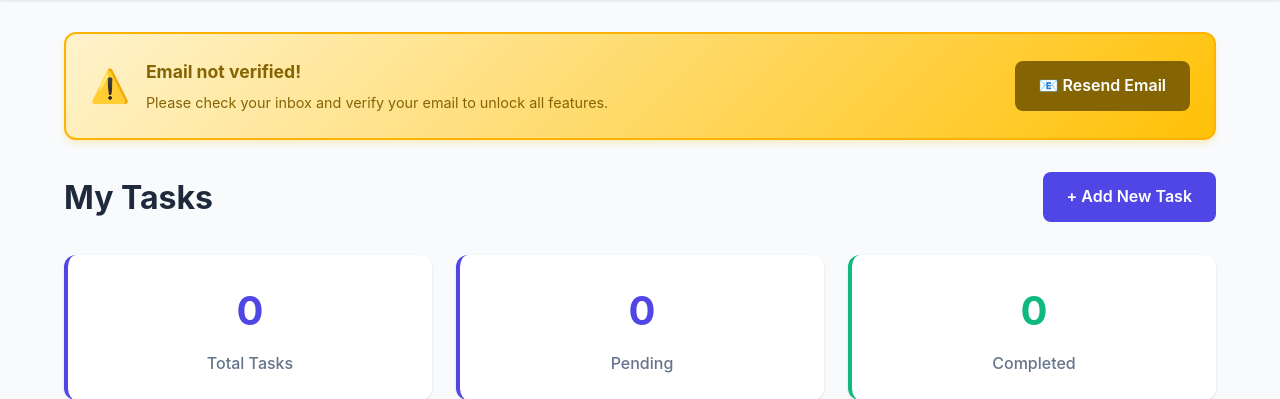
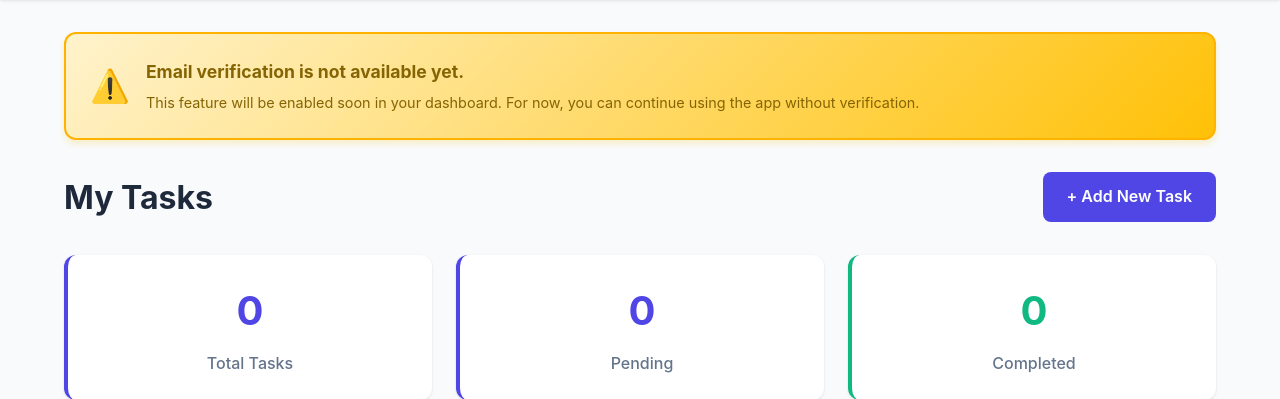
Before and after one commit to pinchase/todo, a Django app: page /dashboard/ in a window 1280 px wide. Shown: the part 70-469 px from the top of the page. Run offline with Django 5.2, Linux system fonts and the light colour scheme; a user stored in the database is signed in; data that the repository does not hold is empty.

Commit message:
email resend not working properly

```diff
--- a/todoproject/tasks/templates/tasks/dashboard.html
+++ b/todoproject/tasks/templates/tasks/dashboard.html
@@ -10,15 +10,13 @@
     <div class="verification-content">
         <span class="verification-icon">⚠️</span>
         <div class="verification-text">
-                <strong>Email not verified!</strong>
-                <p>Please check your inbox and verify your email to unlock all features.</p>
+            <strong>Email verification is not available yet.</strong>
+            <p>This feature will be enabled soon in your dashboard. For now, you can continue using the app without verification.</p>
         </div>
-            <a href="{% url 'resend_verification' %}" class="btn-resend">
-                📧 Resend Email
-            </a>
     </div>
 </div>
 {% endif %}
+
 
     <div class="dashboard-header">
         <h1>My Tasks</h1>
```
Lines whose indentation alone changed are shown as unchanged.
